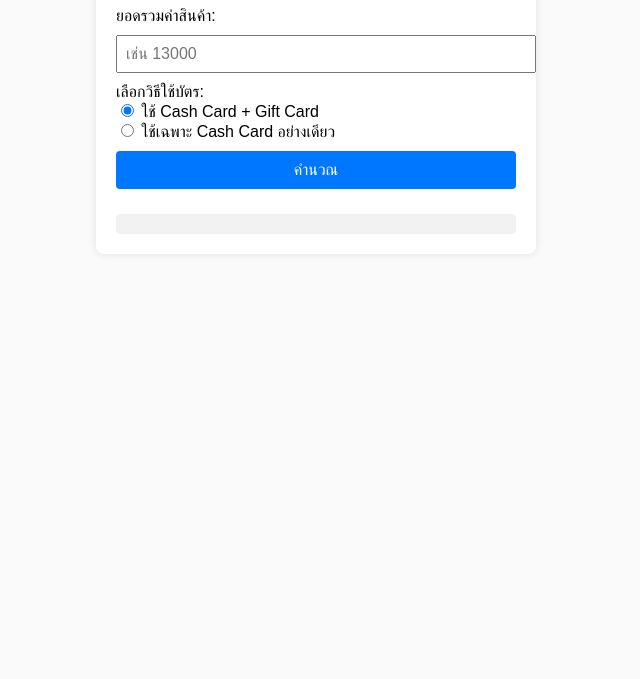
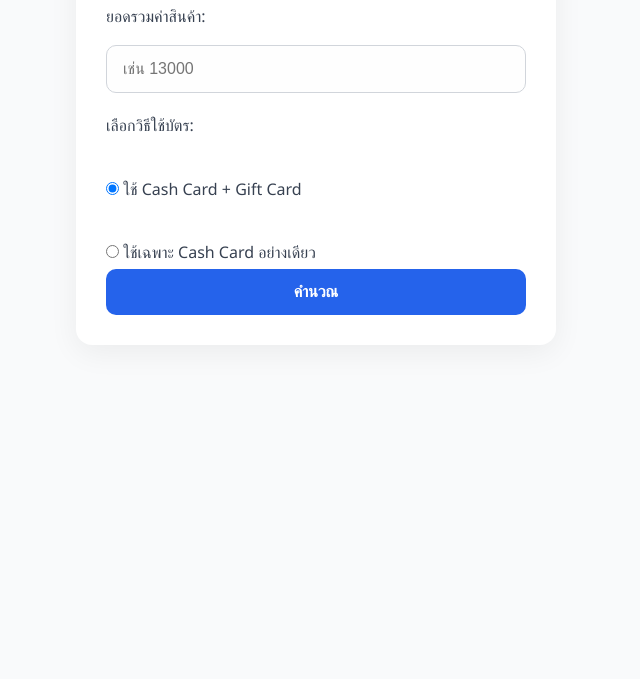
Before and after one commit to Seksan-design/cash-card-calculator, a plain HTML site: page index.html in a window 1280 px wide. Shown: the part 121-800 px from the top of the page, without its empty margins (324-964 px from the left). Drawn offline with Linux system fonts and the light colour scheme.

Commit message:
Update style.css

```diff
--- a/style.css
+++ b/style.css
@@ -1,6 +1,117 @@
-body { font-family: sans-serif; padding: 20px; background: #fafafa; }
-.container { max-width: 400px; margin: auto; background: #fff; padding: 20px; border-radius: 8px; box-shadow: 0 0 8px rgba(0,0,0,0.1); }
-input[type=number] { width: 100%; padding: 8px; margin: 10px 0; font-size: 1em; }
-button { width: 100%; padding: 10px; font-size: 16px; margin: 10px 0; background: #0077ff; color: #fff; border: none; border-radius: 4px; }
-button:hover { background: #005ecc; }
-#result { background: #f2f2f2; padding: 10px; margin-top: 15px; border-radius: 4px; }
+/* ==== RESET & BASE STYLES ==== */
+* {
+  box-sizing: border-box;
+  margin: 0;
+  padding: 0;
+}
+
+body {
+  font-family: 'Segoe UI', 'Prompt', sans-serif;
+  background-color: #f9fafb;
+  color: #333;
+  line-height: 1.6;
+  padding: 30px;
+}
+
+/* ==== CONTAINER ==== */
+.container {
+  max-width: 480px;
+  margin: auto;
+  padding: 30px;
+  background-color: #ffffff;
+  border-radius: 16px;
+  box-shadow: 0 8px 30px rgba(0, 0, 0, 0.06);
+}
+
+/* ==== HEADING ==== */
+h1 {
+  font-size: 28px;
+  margin-bottom: 20px;
+  color: #111827;
+  text-align: center;
+}
+
+/* ==== FORM ELEMENTS ==== */
+input[type="number"],
+select {
+  width: 100%;
+  padding: 14px 16px;
+  font-size: 16px;
+  margin: 12px 0;
+  border: 1px solid #d1d5db;
+  border-radius: 10px;
+  background-color: #fefefe;
+  transition: border-color 0.3s;
+}
+
+input:focus,
+select:focus {
+  border-color: #2563eb;
+  outline: none;
+}
+
+/* ==== RADIO OPTIONS ==== */
+label {
+  display: block;
+  margin: 8px 0 4px;
+  font-weight: 500;
+  color: #374151;
+}
+
+.radio-group {
+  display: flex;
+  gap: 12px;
+  margin-bottom: 20px;
+}
+
+.radio-group input {
+  margin-right: 6px;
+}
+
+/* ==== BUTTON ==== */
+button {
+  width: 100%;
+  padding: 14px;
+  background-color: #2563eb;
+  color: white;
+  font-size: 16px;
+  font-weight: bold;
+  border: none;
+  border-radius: 10px;
+  cursor: pointer;
+  transition: background-color 0.25s;
+}
+
+button:hover {
+  background-color: #1e40af;
+}
+
+/* ==== RESULTS BOX ==== */
+.result {
+  margin-top: 24px;
+  padding: 18px;
+  background-color: #f3f4f6;
+  border-left: 6px solid #2563eb;
+  border-radius: 12px;
+}
+
+.result p {
+  margin-bottom: 10px;
+  color: #111827;
+  font-weight: 500;
+}
+
+/* ==== RESPONSIVE ==== */
+@media (max-width: 500px) {
+  body {
+    padding: 15px;
+  }
+
+  .container {
+    padding: 24px;
+  }
+
+  h1 {
+    font-size: 24px;
+  }
+}
```
